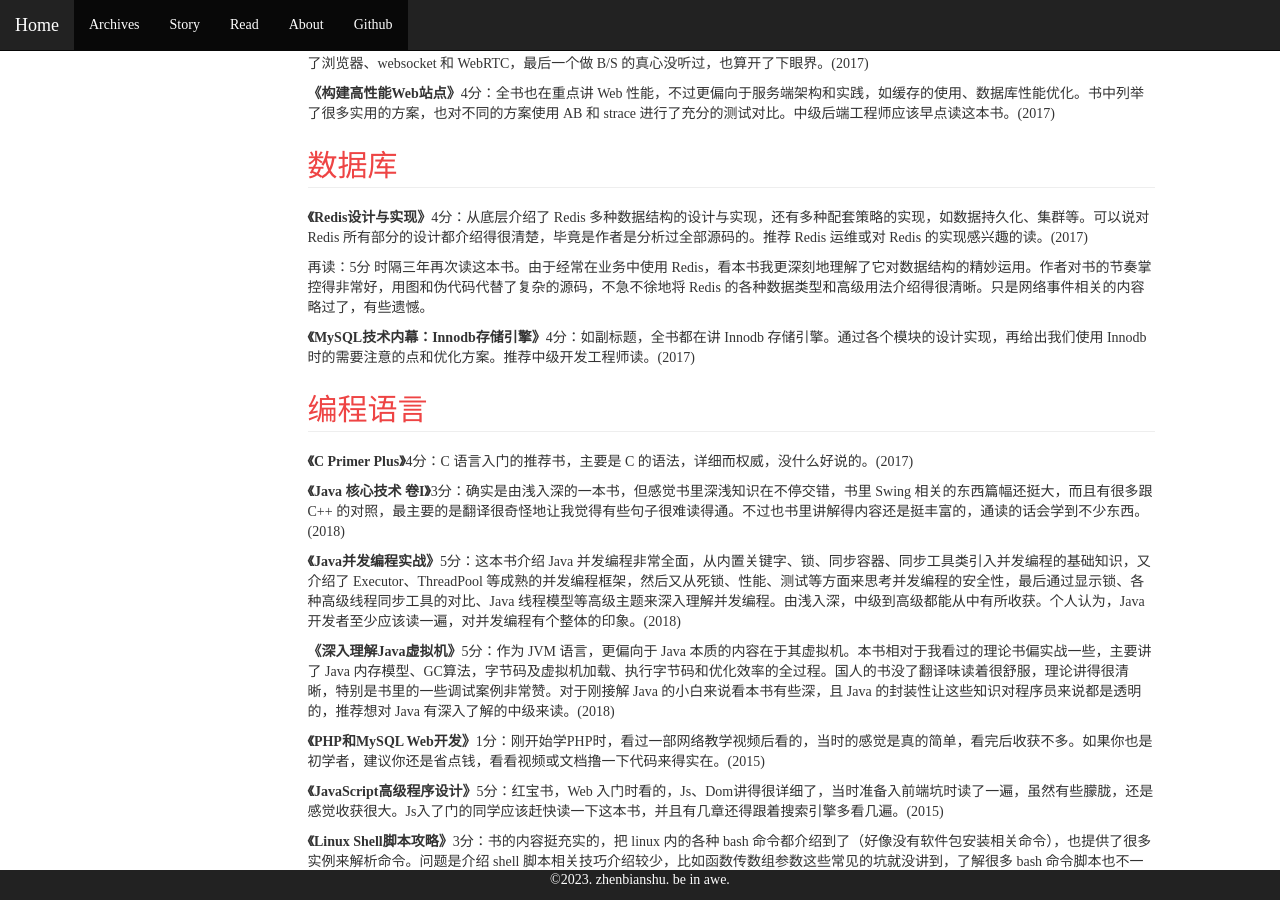
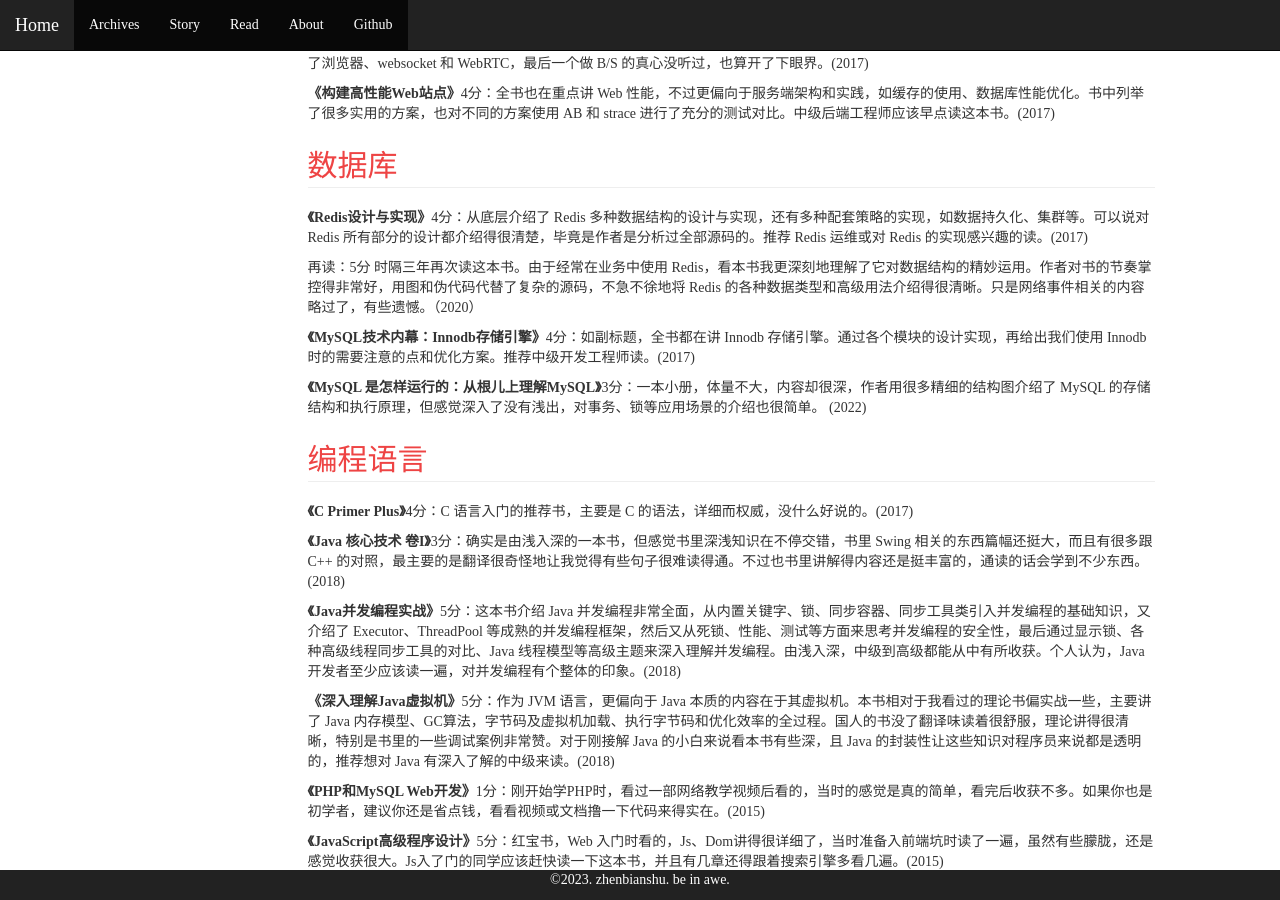
Before and after one commit to zhenbianshu/zhenbianshu.github.io, a Jekyll site: the page built from book_list.md, in a window 1280 px wide and 900 px high, scrolled down 874 px. Built offline with Jekyll 4.4.1, drawn with Linux system fonts in a browser that asks for light colours; comment, search, counter and statistics services are not loaded; some of the changed text lies outside the part shown.

Commit message:
add book;

```diff
--- a/book_list.md
+++ b/book_list.md
@@ -39,9 +39,11 @@
 ---
 **《Redis设计与实现》**4分：从底层介绍了 Redis 多种数据结构的设计与实现，还有多种配套策略的实现，如数据持久化、集群等。可以说对 Redis 所有部分的设计都介绍得很清楚，毕竟是作者是分析过全部源码的。推荐 Redis 运维或对 Redis 的实现感兴趣的读。(2017)
 
-再读：5分 时隔三年再次读这本书。由于经常在业务中使用 Redis，看本书我更深刻地理解了它对数据结构的精妙运用。作者对书的节奏掌控得非常好，用图和伪代码代替了复杂的源码，不急不徐地将 Redis 的各种数据类型和高级用法介绍得很清晰。只是网络事件相关的内容略过了，有些遗憾。
+再读：5分 时隔三年再次读这本书。由于经常在业务中使用 Redis，看本书我更深刻地理解了它对数据结构的精妙运用。作者对书的节奏掌控得非常好，用图和伪代码代替了复杂的源码，不急不徐地将 Redis 的各种数据类型和高级用法介绍得很清晰。只是网络事件相关的内容略过了，有些遗憾。（2020）
 
 **《MySQL技术内幕：Innodb存储引擎》**4分：如副标题，全书都在讲 Innodb 存储引擎。通过各个模块的设计实现，再给出我们使用 Innodb 时的需要注意的点和优化方案。推荐中级开发工程师读。(2017)
+
+**《MySQL 是怎样运行的：从根儿上理解MySQL》**3分：一本小册，体量不大，内容却很深，作者用很多精细的结构图介绍了 MySQL 的存储结构和执行原理，但感觉深入了没有浅出，对事务、锁等应用场景的介绍也很简单。 (2022)
 
 ## 编程语言
 ---
@@ -117,6 +119,8 @@
 
 **《时间简史》**3分：一本“信息”的传记，读它的过程中既感慨于“信息”在西方近代史上的快速发展，又震惊于作者在化学、物理学、生物学等学科上对“信息”的挖掘，更折服于“万物源自比特”的思想。不过一定得吐槽整本书只分章不分节的结构，一章读下去真让人喘不过气。(2020)
 
+**《置身事内》**4分：近二十年中国经济的快速发展，在世界史上也是一个伟大的奇迹，本书从改革开放初的“分税制”重大改革讲起，主要写了中国城市的经济发展结构和地方与中央的博弈，也对国际局势对中国经济的发展做了一些预测。个人感觉可以作为一本中国社会经济的科普书来读，适合我这种对中国经济体制一窍不通的小白。读完后让我对这些年来中国政府正确有大方向颇为感慨，也不免对当前世界的保守化、去全球化环境有些担心。（2022）
+
 书还在读，列表也会增加，之前读过的书还可能会再读一遍写一些新的感受，欢迎关注。
 
 {% if site.comments %}
```
